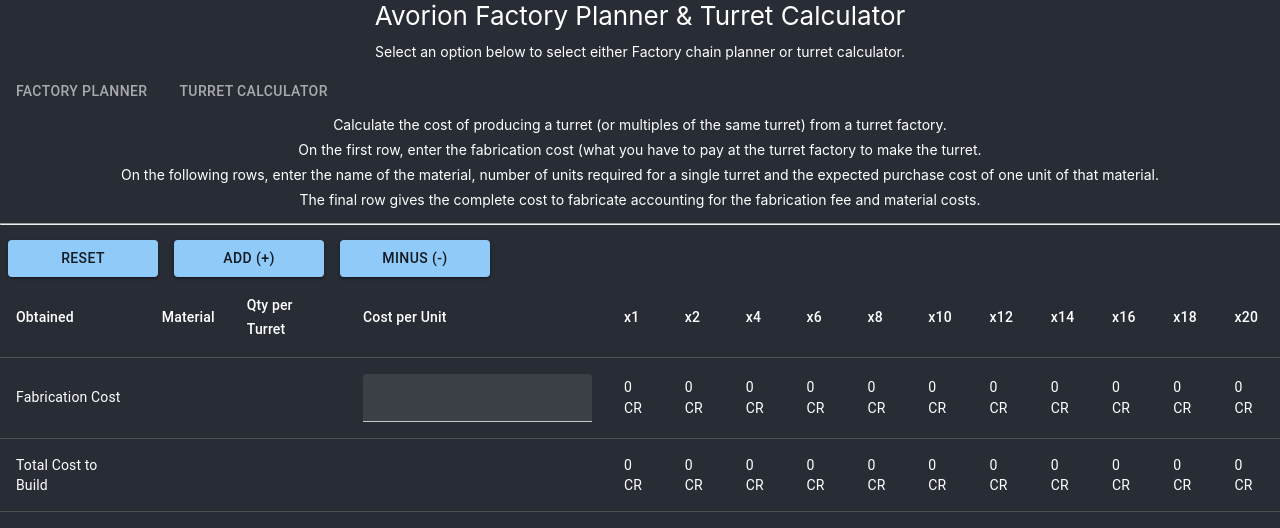
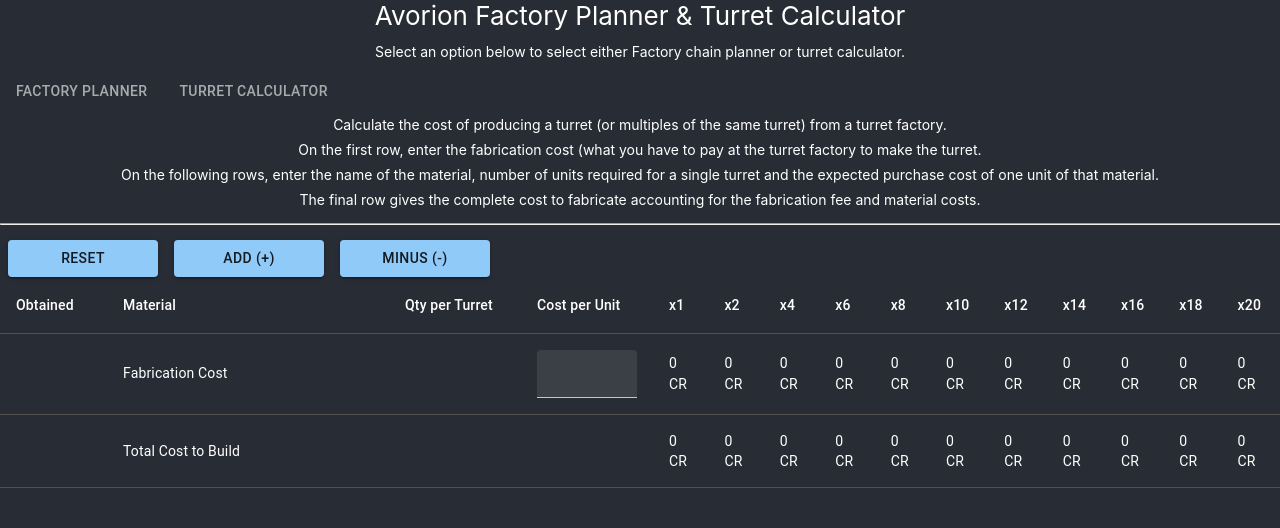
Before and after one commit to gshaw-pivotal/avorion-calculator, a React (Create React App) app: page / in a window 1280 px wide. Both pictures are taken after a click on the tab "TURRET CALCULATOR". Shown: the top 528 px of the page. Built offline with nearby package versions, Linux system fonts and the light colour scheme.

Commit message:
Styling update to turret calculator rows
- Setting widths for the columns users interact with.
- Moving text for Fabrication Cost row and Total Cost to Build row to
  the second column (which is wider).

```diff
--- a/src/App.css
+++ b/src/App.css
@@ -43,3 +43,19 @@
 .Turret-Buttons {
   width: 150px;
 }
+
+.Turret-Table-Obtained-Column {
+  width: 75px;
+}
+
+.Turret-Table-Material-Column {
+  width: 250px;
+}
+
+.Turret-Table-Qty-Column {
+  width: 100px;
+}
+
+.Turret-Table-Cost-Column {
+  width: 100px;
+}
--- a/src/turret/TurretTableFabrication.tsx
+++ b/src/turret/TurretTableFabrication.tsx
@@ -5,8 +5,8 @@
 const TurretTableFabrication = ({turretFabricationCost, setTurretFabricationCost}) => {
     return (
         <TableRow>
+            <TableCell></TableCell>
             <TableCell>Fabrication Cost</TableCell>
-            <TableCell></TableCell>
             <TableCell></TableCell>
             <TableCell>
                 <TextField
--- a/src/turret/TurretTableMaterialBody.tsx
+++ b/src/turret/TurretTableMaterialBody.tsx
@@ -18,7 +18,7 @@
         <TableBody>
             {turretMaterialList.map((material: TurretMaterial, index: number) => (
                 <TableRow>
-                    <TableCell>
+                    <TableCell className="Turret-Table-Obtained-Column">
                         <Checkbox
                             key={`obtained-${index}`}
                             size="small"
--- a/src/turret/TurretTableMaterialHeader.tsx
+++ b/src/turret/TurretTableMaterialHeader.tsx
@@ -5,10 +5,10 @@
     return (
         <TableHead>
             <TableRow>
-                <TableCell>Obtained</TableCell>
-                <TableCell>Material</TableCell>
-                <TableCell>Qty per Turret</TableCell>
-                <TableCell>Cost per Unit</TableCell>
+                <TableCell className="Turret-Table-Obtained-Column">Obtained</TableCell>
+                <TableCell className="Turret-Table-Material-Column">Material</TableCell>
+                <TableCell className="Turret-Table-Qty-Column">Qty per Turret</TableCell>
+                <TableCell className="Turret-Table-Cost-Column">Cost per Unit</TableCell>
                 <TableCell>x1</TableCell>
                 <TableCell>x2</TableCell>
                 <TableCell>x4</TableCell>
--- a/src/turret/TurretTableTotalCosts.tsx
+++ b/src/turret/TurretTableTotalCosts.tsx
@@ -17,8 +17,8 @@
         const costForOne: number = calculateOneCost(props.turretMaterialList, props.turretFabricationCost);
     return (
         <TableRow>
+            <TableCell></TableCell>
             <TableCell>Total Cost to Build</TableCell>
-            <TableCell></TableCell>
             <TableCell></TableCell>
             <TableCell></TableCell>
             <TableCell>{costForOne} CR</TableCell>
```
